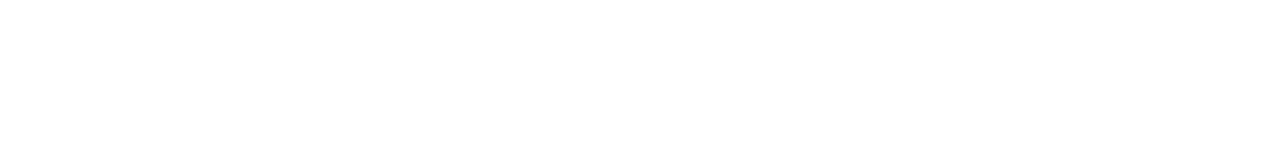
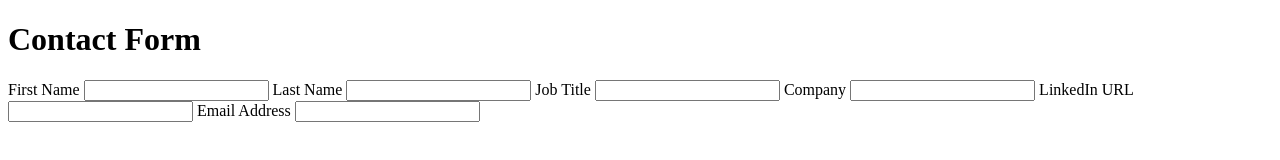
Before and after one commit to Toshia000/contact-form, a website: page views/contact-form.html in a window 1280 px wide. Drawn offline with Linux system fonts and the light colour scheme.

Commit message:
Add inputs for personal information

```diff
--- a/views/contact-form.html
+++ b/views/contact-form.html
@@ -7,6 +7,26 @@
   <link rel="icon" href="images/favicon.svg">
 </head>
 <body>
+  <form action="#" method="get">
+    <h1>Contact Form</h1>
 
+    <label for="first-name">First Name</label>
+    <input type="text" id="first-name" name="first-name">
+
+    <label for="last-name">Last Name</label>
+    <input type="text" id="lname" name="last-name">
+
+    <label for="job-title">Job Title</label>
+    <input type="text" id="job-title" name="job-title">
+
+    <label for="company">Company</label>
+    <input type="text" id="company" name="company">
+
+    <label for="linkedin">LinkedIn URL</label>
+    <input type="url" id="linkedin" name="linkedin">
+
+    <label for="email">Email Address</label>
+    <input type="email" id="email" name="email">
+  </form>
 </body>
 </html>
```
